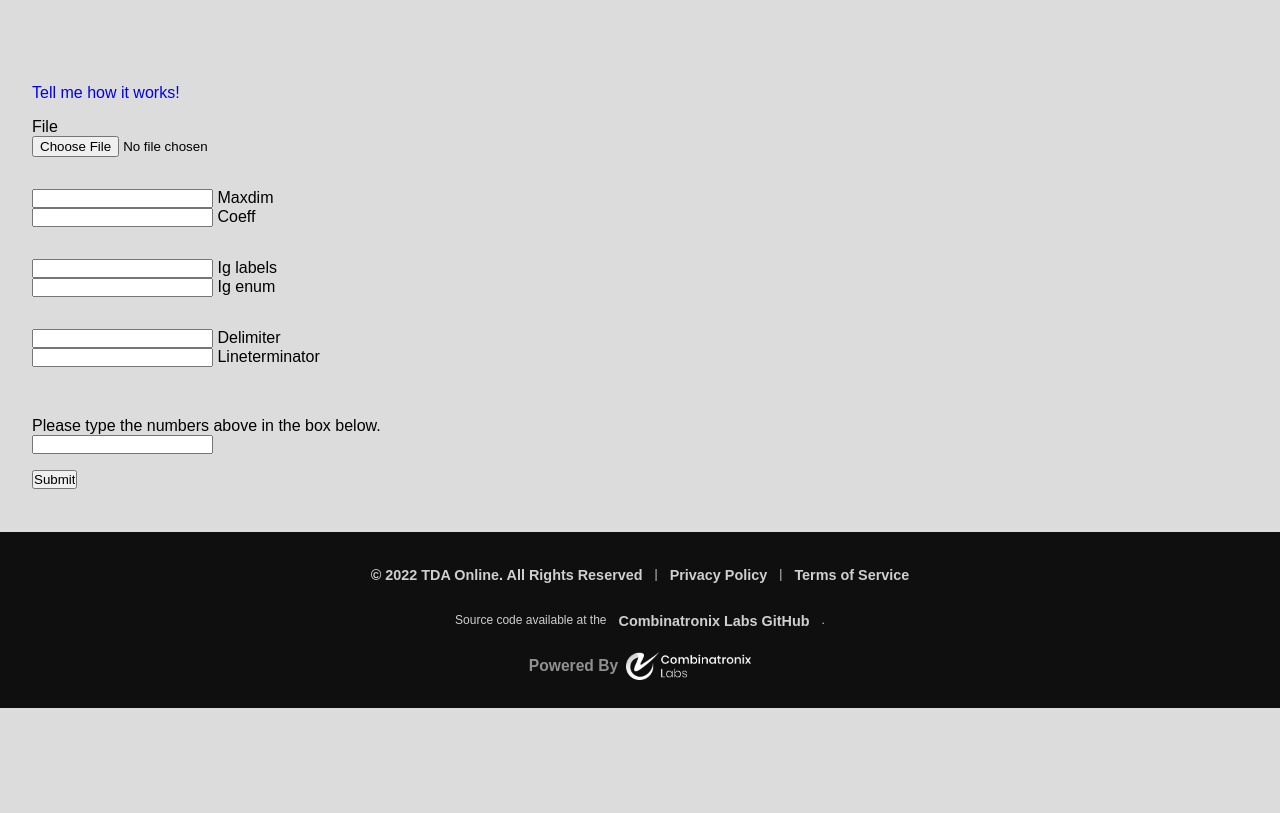
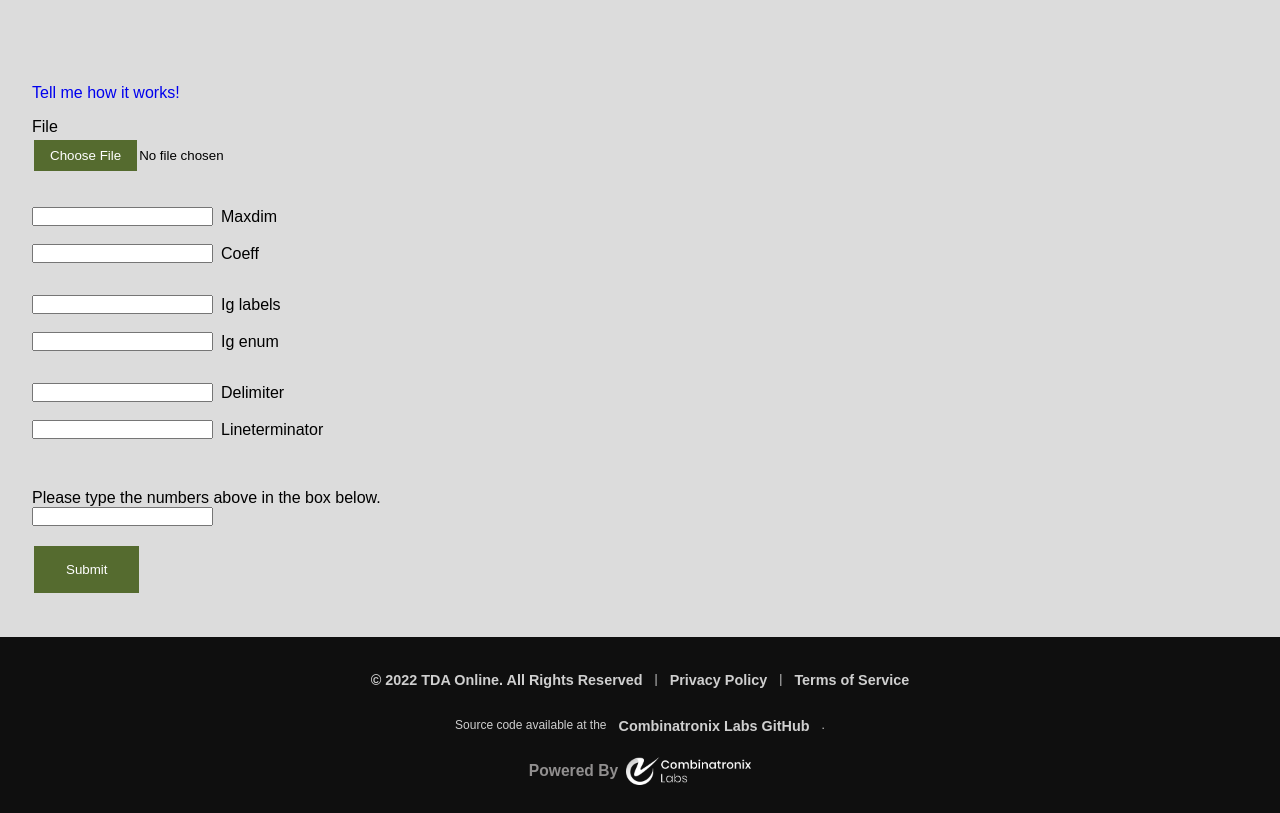
Before and after one commit to Combinatronix-Labs/tdaonline, a Python web app: template flask/templates/analyzer.html in a window 1280 px wide. Shown: the part 92-905 px from the top of the page. Before the commit the page ends 800 px from the top, so only its background shows below. Run offline with Jinja, Linux system fonts and the light colour scheme; the template is opened without the code that fills it: most values are stand-ins (such as "Sample title", 1, 10 or a date in 2020); form fields are guessed from the names that the template uses.

Commit message:
Facelift analyzer

```diff
--- a/flask/static/css/main.css
+++ b/flask/static/css/main.css
@@ -2,8 +2,9 @@
   --header-background-color: darkolivegreen;
   --scrollbar-handle-color: var(--header-background-color);
   --scrollbar-handle-hover-color: var(--header-background-color);
+  --button-background-color: var(--header-background-color);
   --main-background-color: gainsboro;
-  --img-border-color: var(var(--header-background-color));
+  --img-border-color: var(--header-background-color);
   --table-header-bg-color: var(--header-background-color);
   --footer-background-color: #0f0f0f;
   --link_text_color_light: white;
@@ -56,9 +57,6 @@
 
 ul {
   list-style: none;
-}
-img {
-  border: 2px solid var(--img-border-color);
 }
 .active {
   display: none;
@@ -326,7 +324,6 @@
   /* height: 100%; */
 }
 .MainContent img {
-  border: 2px solid var(--img-border-color);
   border-radius: 4px;
 }
 
@@ -476,10 +473,41 @@
   display: flex;
   justify-content: center;
   flex-direction: column;
-
 }
 .AnalyzerFieldContainer {
   margin: 1rem 0;
+}
+.AnalyzerFieldContainer input[type=checkbox] {
+  height: 25px;
+  width: 25px;
+  background-color: #eee;
+}
+.AnalyzerFieldContainer input[type=checkbox]:checked {
+  accent-color: var(--button-background-color);
+}
+.AnalyzerFieldContainer select,
+.AnalyzerFieldContainer input[type=file]::file-selector-button {
+  background-color: var(--button-background-color);
+  border: none;
+  color: white;
+  padding: 8px 16px;
+  text-decoration: none;
+  margin: 4px 2px;
+  cursor: pointer;
+}
+.AnalyzerFieldRow{
+  display: flex;
+  align-items: center;
+  gap: 8px;
+}
+.FormSumit input {
+  background-color: var(--button-background-color);
+  border: none;
+  color: white;
+  padding: 16px 32px;
+  text-decoration: none;
+  margin: 4px 2px;
+  cursor: pointer;
 }
 /* Main Content: Results Page */
 .MainResultsPage {
--- a/flask/templates/analyzer.html
+++ b/flask/templates/analyzer.html
@@ -13,24 +13,37 @@
         {{ form.file }}<br />
       </div>
       <div class="AnalyzerFieldContainer">
+        <div class="AnalyzerFieldRow">
           {{ form.maxdim }}
-        {{ form.maxdim.label }} <br />
+          {{ form.maxdim.label }}
+        </div>
+        <br />
+        <div class="AnalyzerFieldRow">
           {{ form.coeff }}
           {{ form.coeff.label }}
         </div>
+      </div>
       <div class="AnalyzerFieldContainer">
+        <div class="AnalyzerFieldRow">
           {{ form.igLabels }}
-        {{ form.igLabels.label }} <br />
-
+          {{ form.igLabels.label }}
+        </div>
+        <br />
+        <div class="AnalyzerFieldRow">
           {{ form.igEnum }}
           {{ form.igEnum.label }}
         </div>
+      </div>
       <div class="AnalyzerFieldContainer">
+        <div class="AnalyzerFieldRow">
           {{ form.delimiter }}
-        {{ form.delimiter.label }} <br />
-
+          {{ form.delimiter.label }}
+        </div>
+        <br/>
+        <div class="AnalyzerFieldRow">
           {{ form.lineterminator }}
           {{ form.lineterminator.label }}
+        </div>
       </div>
       <div class="AnalyzerFieldContainer">
         {{ captcha() }}<br />
```
Lines whose indentation alone changed are shown as unchanged.
